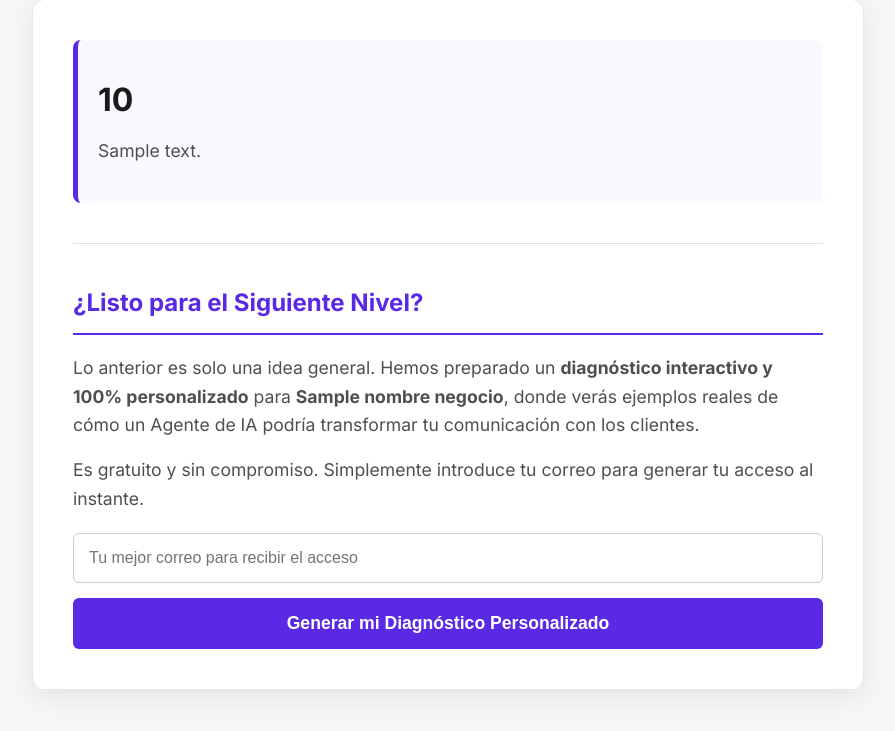
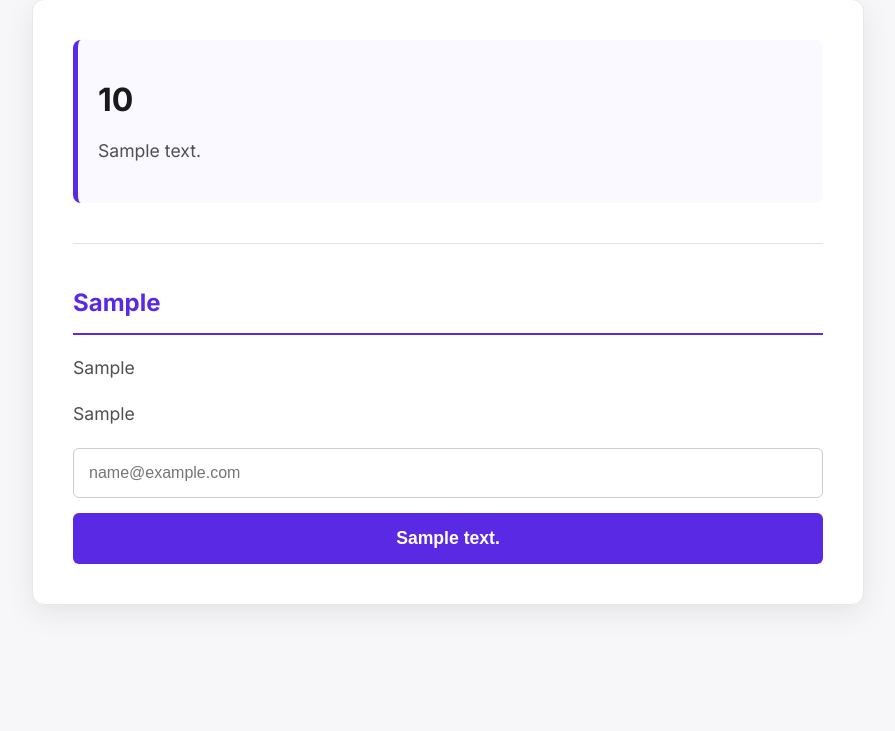
Before and after one commit to Bot01128/Sistema-de-Ventas-Cognitivo-Aut-nomo, a Flask app: template templates/pre_nido.html in a window 1280 px wide. Shown: the part 41-772 px from the top of the page, without its empty margins (192-1087 px from the left). Run offline with Flask 3, Linux system fonts and the light colour scheme; the template is opened without the code that fills it: most values are stand-ins (such as "Sample title", 1, 10 or a date in 2020); some libraries are stand-ins or nearby versions.

Commit message:
Update pre_nido.html

```diff
--- a/templates/pre_nido.html
+++ b/templates/pre_nido.html
@@ -1,5 +1,5 @@
 <!DOCTYPE html>
-<html lang="es">
+<html lang="{{ get_locale() }}">
 <head>
     <meta charset="UTF-8">
     <meta name="viewport" content="width=device-width, initial-scale=1.0">
@@ -90,21 +90,20 @@
     <div class="container">
 
         <div class="value-section">
-            <h1>{{ titulo_contenido_de_valor }}</h1>
-            <p>{{ texto_contenido_de_valor }}</p>
+            <h1>{{ textos.titulo_valor }}</h1>
+            <p>{{ textos.texto_valor }}</p>
         </div>
 
         <hr>
 
-        <h2>¿Listo para el Siguiente Nivel?</h2>
-        <p>Lo anterior es solo una idea general. Hemos preparado un <strong>diagnóstico interactivo y 100% personalizado</strong> para <strong>{{ nombre_negocio }}</strong>, donde verás ejemplos reales de cómo un Agente de IA podría transformar tu comunicación con los clientes.</p>
-
-        <p>Es gratuito y sin compromiso. Simplemente introduce tu correo para generar tu acceso al instante.</p>
+        <h2>{{ textos.h2_siguiente_nivel }}</h2>
+        <p>{{ textos.p1_diagnostico | safe }}</p> <!-- | safe es para que renderice el <strong> -->
+        <p>{{ textos.p2_gratis }}</p>
 
         <form action="/generar-nido" method="post">
             <input type="hidden" name="prospecto_id_oculto" value="{{ prospecto_id }}">
-            <input type="email" name="email_prospecto" placeholder="Tu mejor correo para recibir el acceso" required>
-            <button type="submit">Generar mi Diagnóstico Personalizado</button>
+            <input type="email" name="email_prospecto" placeholder="{{ textos.placeholder_email }}" required>
+            <button type="submit">{{ textos.texto_boton }}</button>
         </form>
 
     </div>
```
